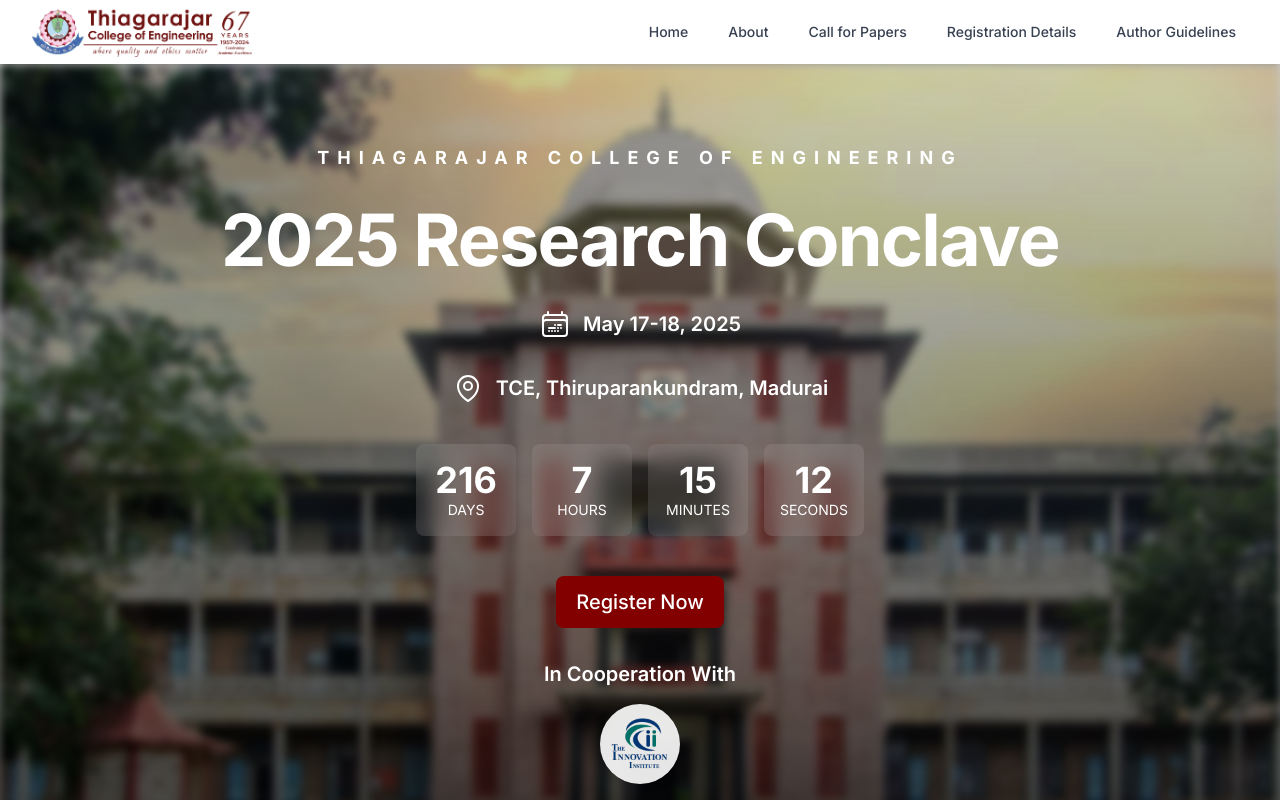
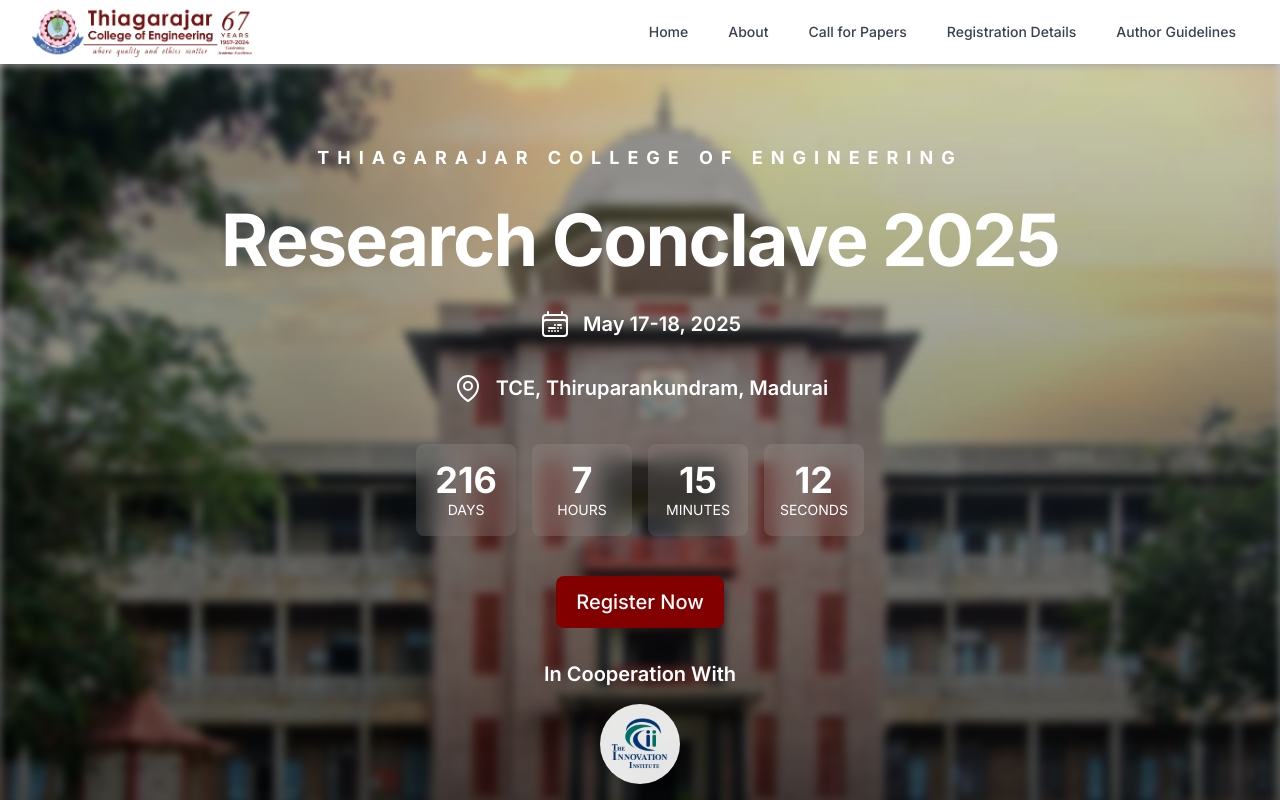
Before and after one commit to kmrsanthosh/TCEResearchConclave, a Next.js app: page / in a window 1280 px wide. Shown: the top 800 px of the page. Built offline with nearby package versions, Linux system fonts and the light colour scheme.

Commit message:
Refactor hero title in Home component

```diff
--- a/components/Home/Hero.tsx
+++ b/components/Home/Hero.tsx
@@ -126,7 +126,7 @@
           transition={{ duration: 0.8, delay: 0.2 }}
           className="text-3xl sm:text-5xl md:text-7xl font-bold tracking-tight mb-8 text-center"
         >
-          2025 Research Conclave
+          Research Conclave 2025
         </motion.h1>
 
         <motion.div
```
